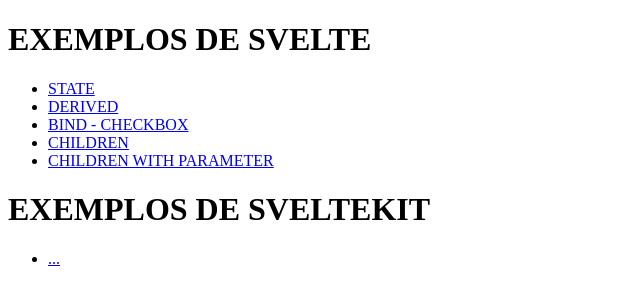
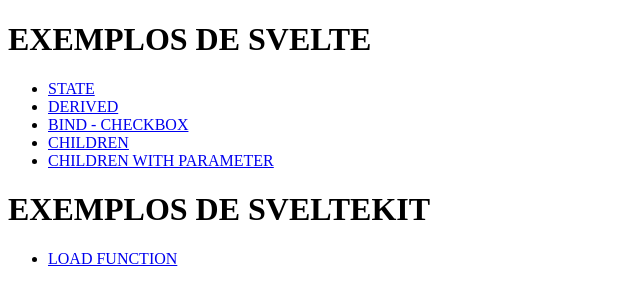
Before and after one commit to caioamorimcel/svelte5-examples, a SvelteKit app: page / in a window 1280 px wide. Shown: the top 302 px of the page, without its empty margins (0-640 px from the left). Built offline with nearby package versions, Linux system fonts and the light colour scheme.

Commit message:
load-function

```diff
--- a/src/routes/+page.svelte
+++ b/src/routes/+page.svelte
@@ -22,6 +22,6 @@
 
 <ul>
 	<li>
-		<a href="./sveltekit/..."> ... </a>
+		<a href="./sveltekit/load-function">LOAD FUNCTION</a>
 	</li>
 </ul>
```
Also changed, not shown: src/routes/sveltekit/load-function/+page.svelte (added, +7 -0 lines), src/routes/sveltekit/load-function/+page.ts (added, +7 -0 lines).
